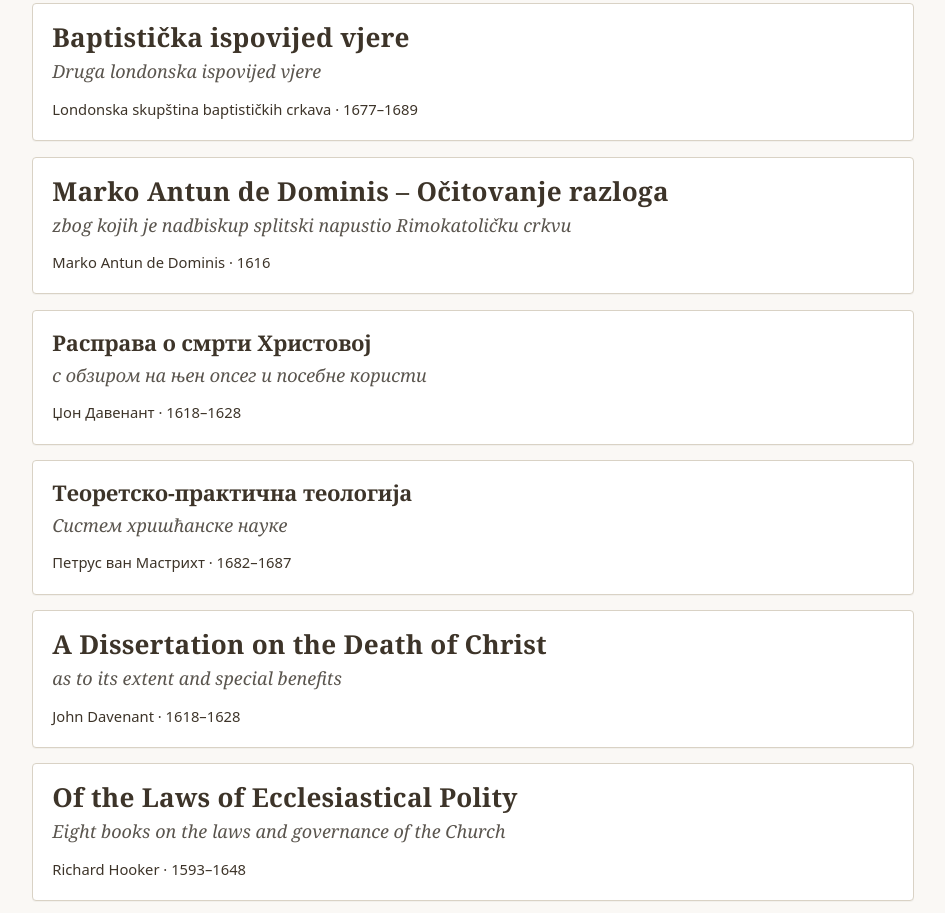
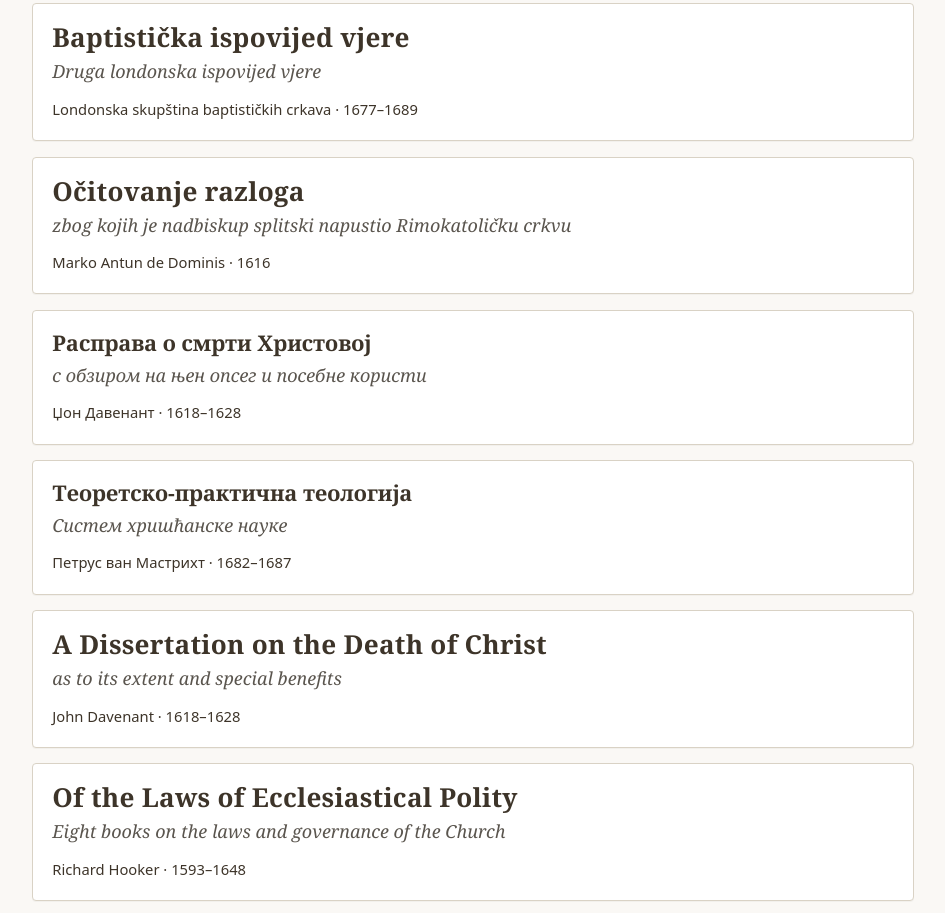
Before and after one commit to reformacijska-citaonica/ref, a plain HTML site: page index.html in a window 1280 px wide. Shown: the part 1564-2477 px from the top of the page, without its empty margins (298-1243 px from the left). Drawn offline with Linux system fonts and the light colour scheme; a web font is replaced by a local one.

Commit message:
Update index.html

```diff
--- a/index.html
+++ b/index.html
@@ -134,7 +134,7 @@
       </a>
 
       <a class="book-card" data-lang="hr" data-trad="anglikanci" data-kind="povijest" href="knjige/de-dominis-ocitovanje-razloga/uvod.html">
-        <h2>Marko Antun de Dominis – Očitovanje razloga</h2>
+        <h2>Očitovanje razloga</h2>
         <p class="sub">zbog kojih je nadbiskup splitski napustio Rimokatoličku crkvu</p>
         <p class="meta">Marko Antun de Dominis · 1616</p>
       </a>
```
